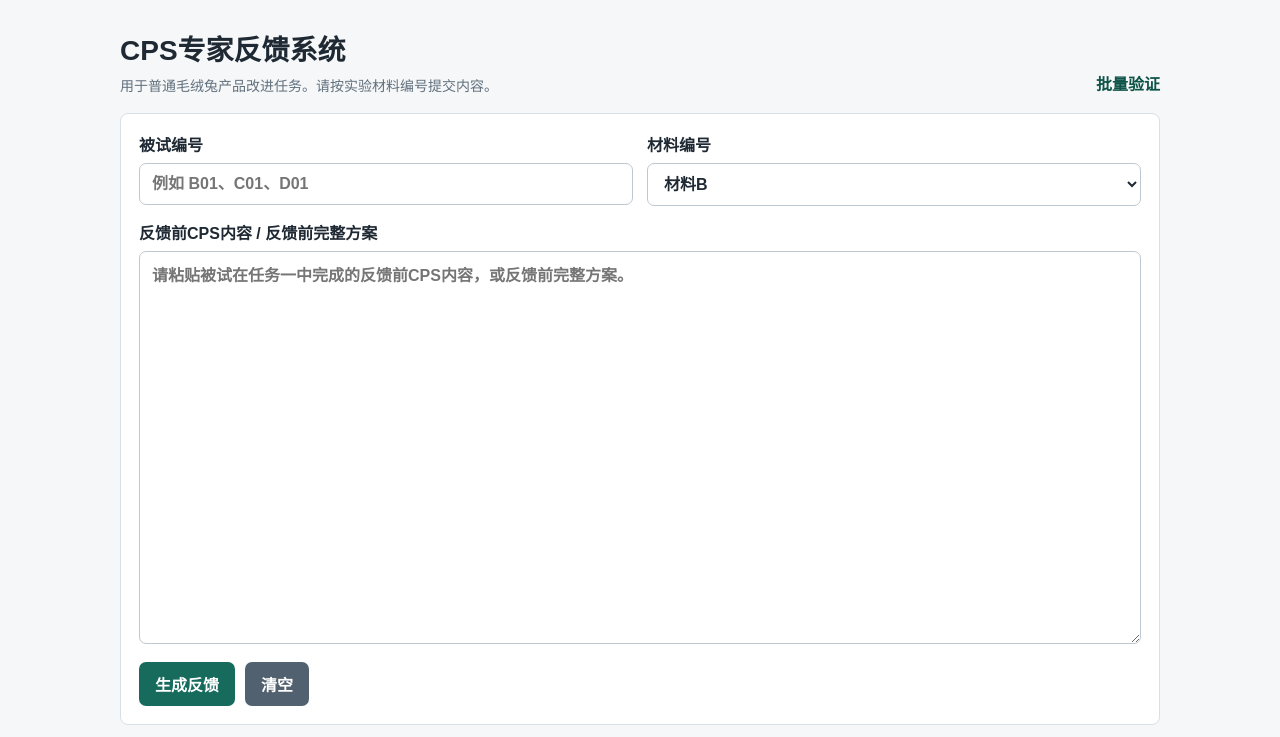
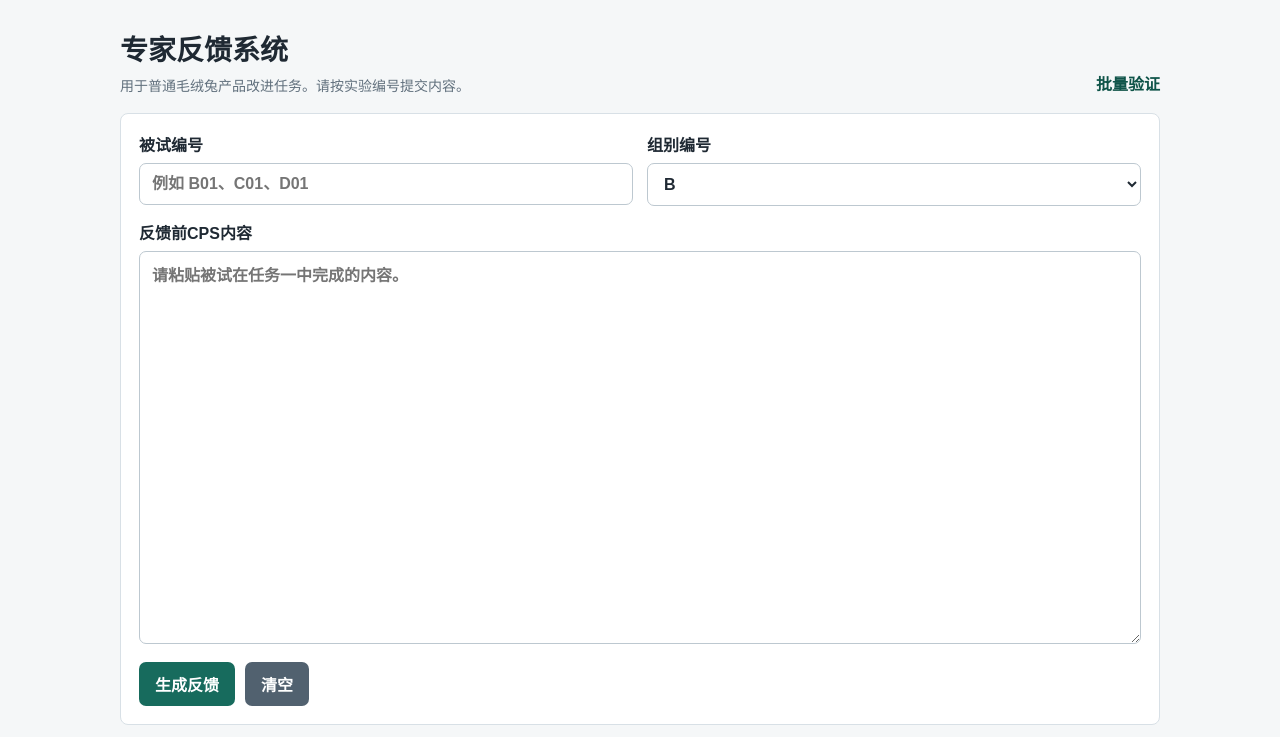
Before and after one commit to wangmoumou400-code/Expert-Thinking-Chain-System, a website: page public/index.html in a window 1280 px wide. Shown: the top 737 px of the page. Drawn offline with Linux system fonts and the light colour scheme.

Commit message:
Update index.html

```diff
--- a/public/index.html
+++ b/public/index.html
@@ -3,15 +3,15 @@
 <head>
   <meta charset="utf-8">
   <meta name="viewport" content="width=device-width, initial-scale=1">
-  <title>CPS专家反馈系统</title>
+  <title>专家反馈系统</title>
   <link rel="stylesheet" href="/styles.css">
 </head>
 <body>
   <main class="shell">
     <header class="topbar">
       <div>
-        <h1>CPS专家反馈系统</h1>
-        <p>用于普通毛绒兔产品改进任务。请按实验材料编号提交内容。</p>
+        <h1>专家反馈系统</h1>
+        <p>用于普通毛绒兔产品改进任务。请按实验编号提交内容。</p>
       </div>
       <a class="text-link" href="/batch.html">批量验证</a>
     </header>
@@ -23,18 +23,18 @@
           <input id="participantId" autocomplete="off" placeholder="例如 B01、C01、D01">
         </label>
         <label>
-          材料编号
+          组别编号
           <select id="materialCode">
-            <option value="B">材料B</option>
-            <option value="C">材料C</option>
-            <option value="D">材料D</option>
+            <option value="B">B</option>
+            <option value="C">C</option>
+            <option value="D">D</option>
           </select>
         </label>
       </div>
 
       <label>
-        反馈前CPS内容 / 反馈前完整方案
-        <textarea id="draft" rows="14" placeholder="请粘贴被试在任务一中完成的反馈前CPS内容，或反馈前完整方案。"></textarea>
+        反馈前CPS内容
+        <textarea id="draft" rows="14" placeholder="请粘贴被试在任务一中完成的内容。"></textarea>
       </label>
 
       <div class="actions">
```
